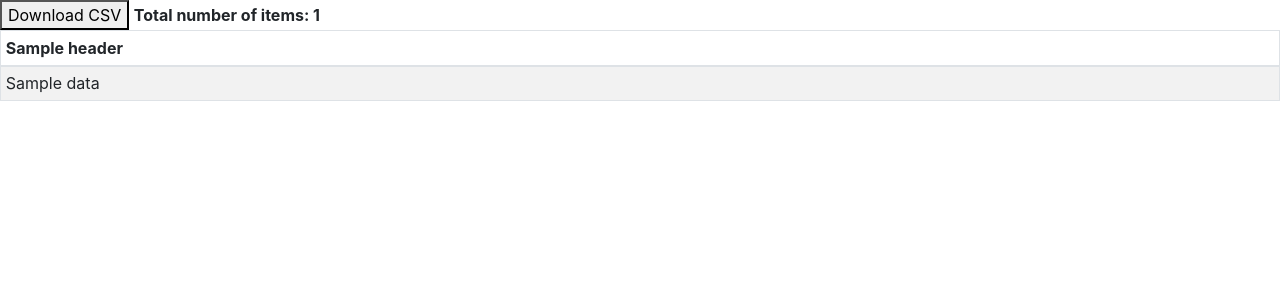
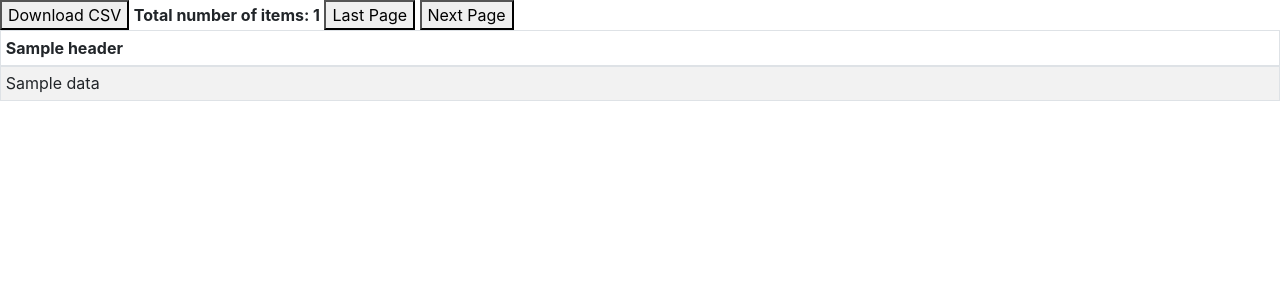
Before and after one commit to lentrekin1/WegobuyWatcher, a Flask app: template templates/home.html in a window 1280 px wide. Shown: the top 300 px of the page. Run offline with Flask 2, Linux system fonts and the light colour scheme; the template is opened without the code that fills it: most values are stand-ins (such as "Sample title", 1, 10 or a date in 2020); some libraries are stand-ins or nearby versions.

Commit message:
broke website spreadsheet into pages

```diff
--- a/app.py
+++ b/app.py
@@ -1,14 +1,15 @@
-from flask import Flask, render_template, Response
+from flask import Flask, render_template, Response, redirect
 import csv
 import os
 import threading
 import watcher
 
+page_len = 100
 watch_thread = threading.Thread(target=watcher.watch, args=())
 watch_thread.start()
 app = Flask(__name__)
 
-def get_data():
+def get_data(pg=None):
     if not os.path.isfile(watcher.data_file):
         with open(watcher.data_file, 'w', newline='', encoding='utf-8') as f:
             writer = csv.writer(f)
@@ -17,12 +18,27 @@ def get_data():
     with open(watcher.data_file, 'r', encoding='utf-8') as f:
         reader = csv.DictReader(f)
         for row in reader:
-            data.append(row)
+                data.append(row)
+    if pg:
+        data = data[(pg - 1) * page_len: pg * page_len]
     return list(reversed(data))
+
+def get_last_page():
+    data = get_data()
+    return int(len(data) / page_len) + 1
 
 @app.route('/')
 def show_data():
-    return render_template('home.html', data=get_data(), header=watcher.row_names)
+    return redirect('/page/' + str(get_last_page()))
+
+@app.route('/page/<int:pg>')
+def page(pg):
+    last_pg = get_last_page()
+    if pg > last_pg:
+        return redirect('/page/' + str(last_pg))
+    if pg < 1:
+        return redirect('/page/' + str(1))
+    return render_template('home.html', data=get_data(pg=int(pg)), isFirst='' if pg != 1 else 'none', isLast='' if pg != last_pg else 'none', totalNum=len(get_data()), header=watcher.row_names)
 
 @app.route("/getcsv")
 def give_data():
--- a/templates/home.html
+++ b/templates/home.html
@@ -4,11 +4,21 @@
     <meta charset="UTF-8">
     <title>Wegobuy Watcher</title>
     <link rel="stylesheet" href="https://stackpath.bootstrapcdn.com/bootstrap/4.3.1/css/bootstrap.min.css" integrity="sha384-ggOyR0iXCbMQv3Xipma34MD+dH/1fQ784/j6cY/iJTQUOhcWr7x9JvoRxT2MZw1T" crossorigin="anonymous">
+    <script>
+        function nextPage() {
+            location.href = "/page/" + (parseInt(location.href.split('/')[4]) + 1);
+        }
+        function lastPage() {
+            location.href = "/page/" + (parseInt(location.href.split('/')[4]) - 1);
+        }
+    </script>
 </head>
 
 <body>
     <button onclick="location.href='/getcsv';">Download CSV</button>
-    <strong>Total number of items: {{ data|length }}</strong>
+    <strong>Total number of items: {{ totalNum }}</strong>
+    <button onclick="lastPage()" style="display:{{ isFirst }};">Last Page</button>
+    <button onclick="nextPage()" style="display:{{ isLast }};">Next Page</button>
     <br>
     <table class="table table-striped table-bordered table-hover table-sm">
         <thead>
```
